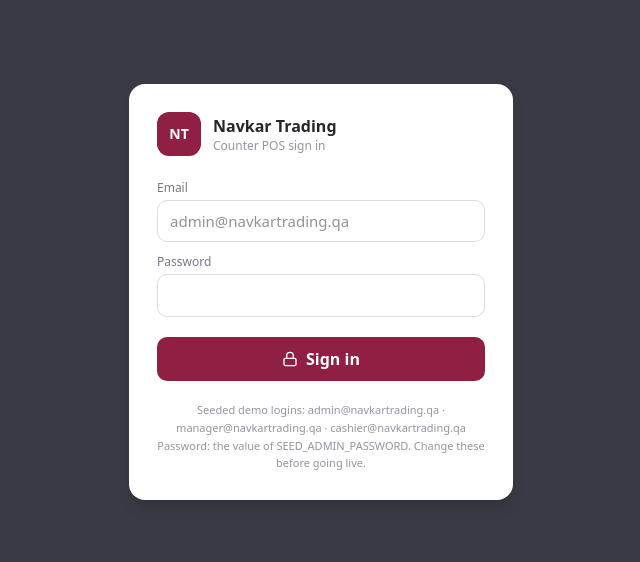
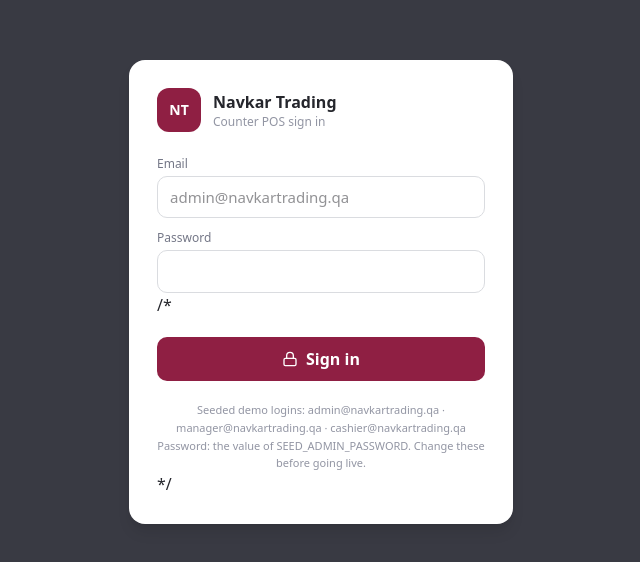
Before and after one commit to navkartradingqa-dot/navkartrading, a Next.js app: page /pos/login in a window 1280 px wide. Shown: the part 108-670 px from the top of the page, without its empty margins (319-959 px from the left). Built offline with nearby package versions, Linux system fonts and the light colour scheme; no server answers.

Commit message:
Comment out error handling in login form
Comment out error display and related instructions.

```diff
--- a/src/components/login-form.tsx
+++ b/src/components/login-form.tsx
@@ -48,7 +48,7 @@ export function LoginForm({ variant = "admin" }: { variant?: "admin" | "pos" })
         />
       </label>
 
-      {state.error && (
+      /* {state.error && (
         <p className="mt-3 rounded-lg bg-red-50 px-3 py-2 text-xs text-red-700">{state.error}</p>
       )}
 
@@ -62,7 +62,7 @@ export function LoginForm({ variant = "admin" }: { variant?: "admin" | "pos" })
         cashier@navkartrading.qa
         <br />
         Password: the value of SEED_ADMIN_PASSWORD. Change these before going live.
-      </p>
+      </p> */
     </form>
   );
 }
```
